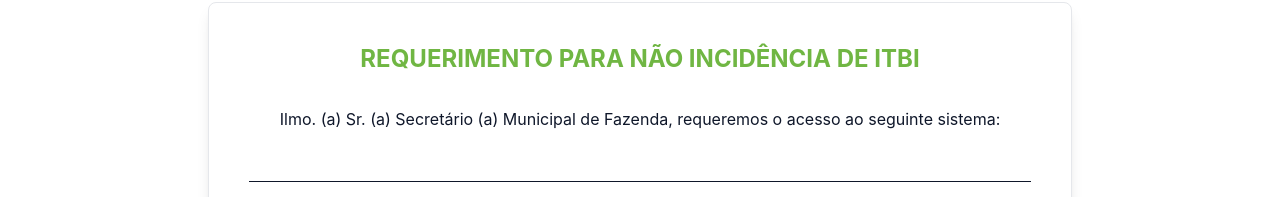
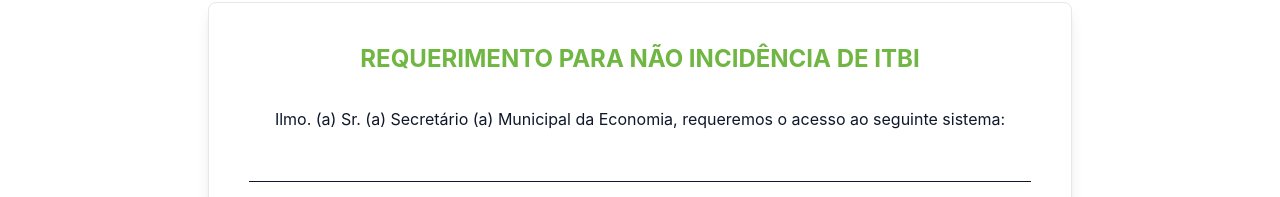
Before and after one commit to RomuloMaltez/form-ITBI-imunidade, a Next.js app: page / in a window 1280 px wide. Shown: the part 283-480 px from the top of the page. Built offline with nearby package versions, Linux system fonts and the light colour scheme; what @react-pdf/renderer would draw is missing.

Commit message:
Update ItbiHeader.tsx

```diff
--- a/src/components/Formulario/ItbiHeader.tsx
+++ b/src/components/Formulario/ItbiHeader.tsx
@@ -6,7 +6,7 @@ export default function ItbiHeader() {
       </h2>
 
       <p className="text-pv-gray-700 mb-6">
-        Ilmo. (a) Sr. (a) Secretário (a) Municipal de Fazenda, requeremos o
+        Ilmo. (a) Sr. (a) Secretário (a) Municipal da Economia, requeremos o
         acesso ao seguinte sistema:
       </p>
     </div>
```
